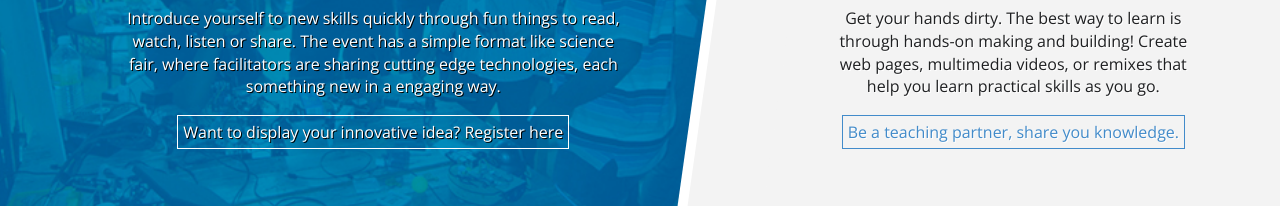
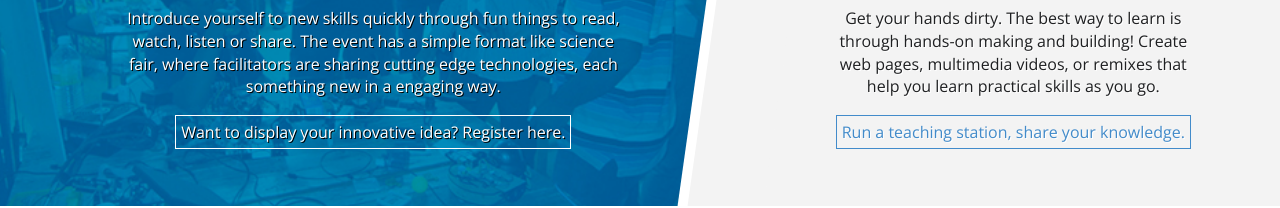
Before and after one commit to beingentangled/Makerpartyfinal, a plain HTML site: page index.html in a window 1280 px wide. Shown: the part 1136-1344 px from the top of the page. Drawn offline with nearby package versions, Linux system fonts and the light colour scheme.

Commit message:
Spell Error Removed
you=your

```diff
--- a/index.html
+++ b/index.html
@@ -283,7 +283,7 @@ $(window).scroll(jQupdatewindow);
                         <p class="sc-para">Introduce yourself to new skills quickly through fun things to read, watch, listen or share.  The event has a simple format like science fair, where facilitators are sharing cutting edge technologies, each something new in a engaging way.
                         </br></br>
 
-                        <a href ="makes-register.html">Want to display your innovative idea? Register here</a>
+                        <a href ="makes-register.html">Want to display your innovative idea? Register here.</a>
 
                         </p>
                     </div>
@@ -295,7 +295,7 @@ $(window).scroll(jQupdatewindow);
 
                          <p class="sc-para">Get your hands dirty. The best way to learn is through hands-on making and building! Create web pages, multimedia videos, or remixes that help you learn practical skills as you go.</p></br>
 
-                         <a href ="volunteer-register.html">Be a teaching partner, share you knowledge.</a>
+                         <a href ="volunteer-register.html">Run a teaching station, share your knowledge.</a>
 
                     </div>
 
```
